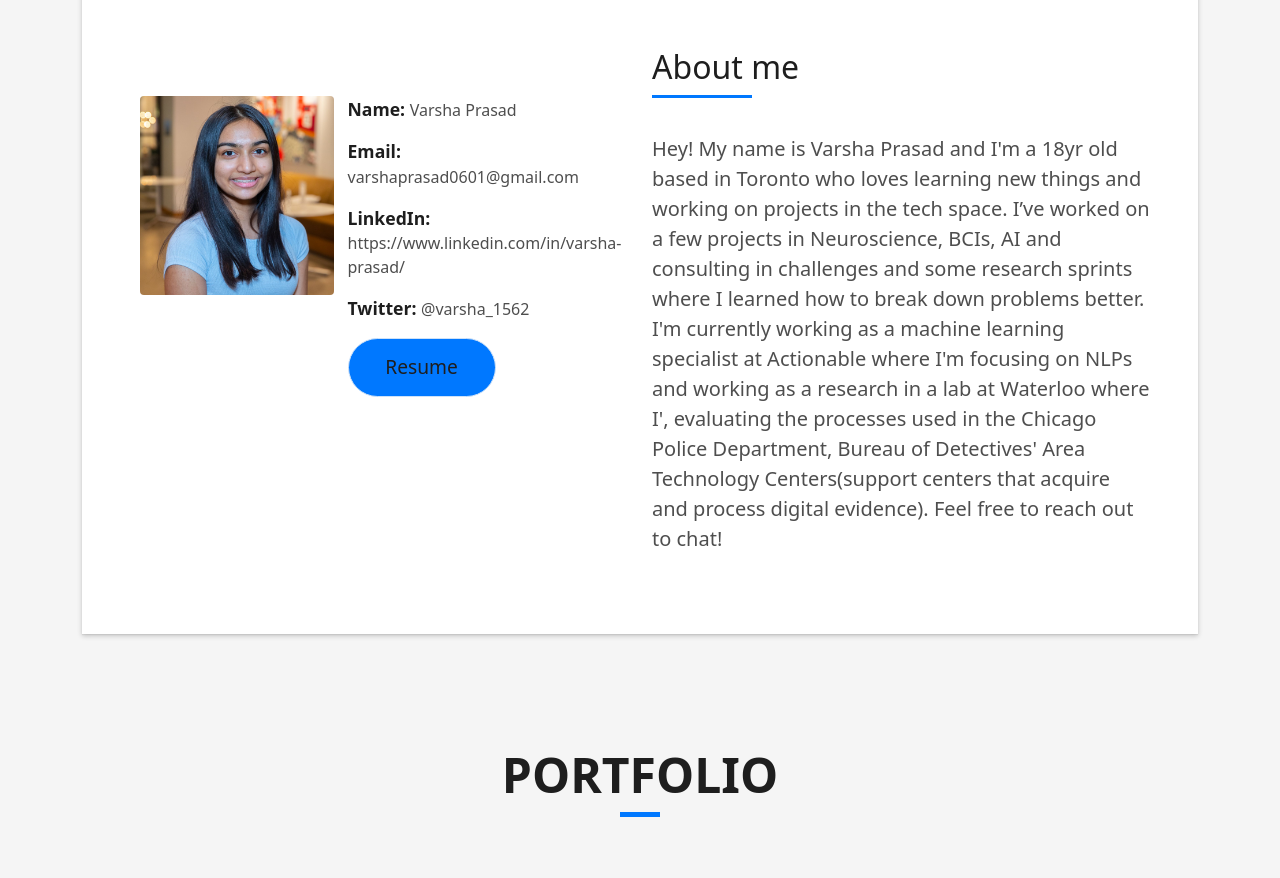
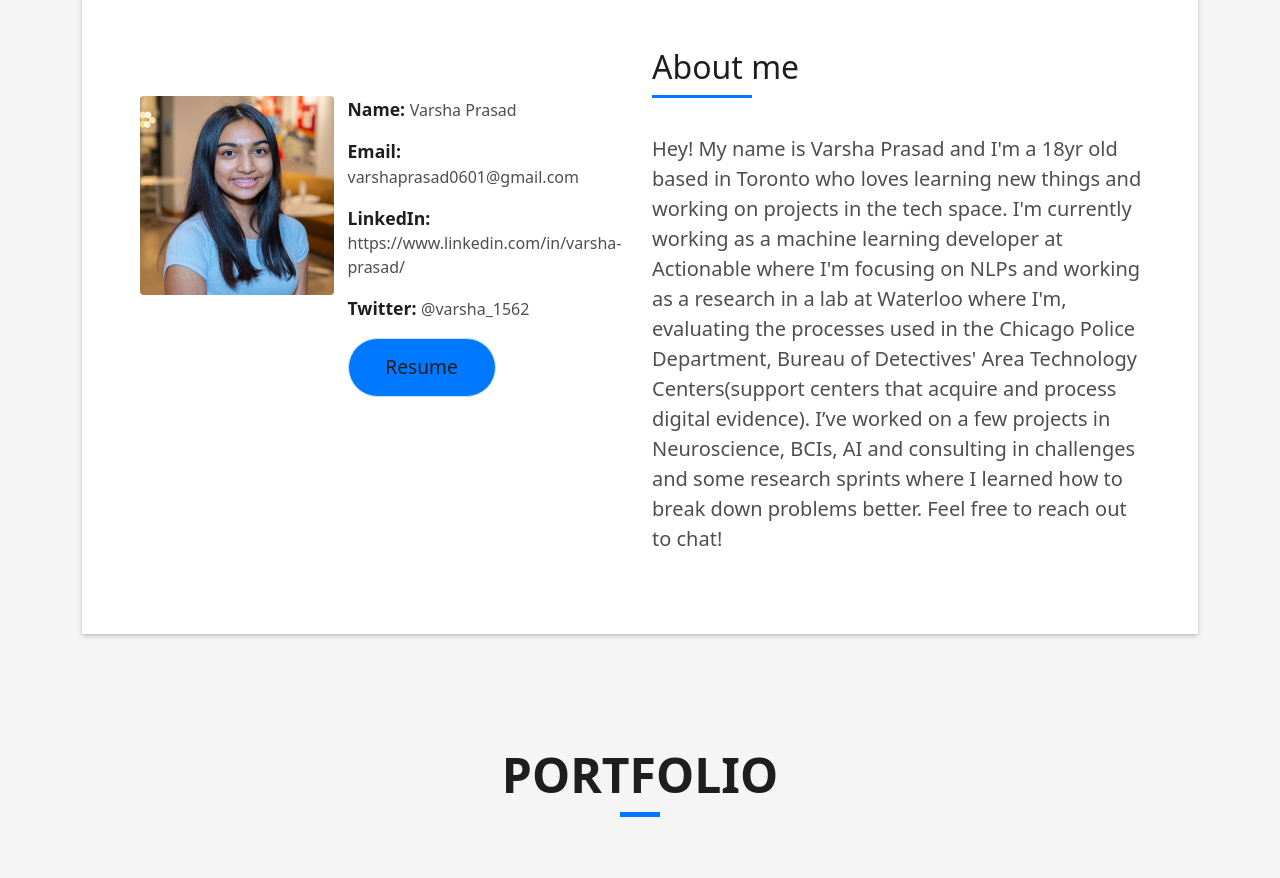
Before and after one commit to vavaviper/march2022pw, a plain HTML site: page index.html in a window 1280 px wide. Shown: the part 880-1758 px from the top of the page. Drawn offline with nearby package versions, Linux system fonts and the light colour scheme; files that its build step writes are made by us from their sources.

Commit message:
Update index.html

```diff
--- a/index.html
+++ b/index.html
@@ -136,7 +136,7 @@
                       </h5>
                     </div>
                     <p class="lead">
-Hey! My name is Varsha Prasad and I'm a 18yr old based in Toronto who loves learning new things and working on projects in the tech space. I’ve worked on a few projects in Neuroscience, BCIs, AI and consulting in challenges and some research sprints where I learned how to break down problems better. I'm currently working as a machine learning specialist at Actionable where I'm focusing on NLPs and working as a research in a lab at Waterloo where I', evaluating the processes used in the Chicago Police Department, Bureau of Detectives' Area Technology Centers(support centers that acquire and process digital evidence). Feel free to reach out to chat!                    </p>
+Hey! My name is Varsha Prasad and I'm a 18yr old based in Toronto who loves learning new things and working on projects in the tech space. I'm currently working as a machine learning developer at Actionable where I'm focusing on NLPs and working as a research in a lab at Waterloo where I'm, evaluating the processes used in the Chicago Police Department, Bureau of Detectives' Area Technology Centers(support centers that acquire and process digital evidence). I’ve worked on a few projects in Neuroscience, BCIs, AI and consulting in challenges and some research sprints where I learned how to break down problems better. Feel free to reach out to chat!                    </p>
 
                   </div>
                 </div>
```
